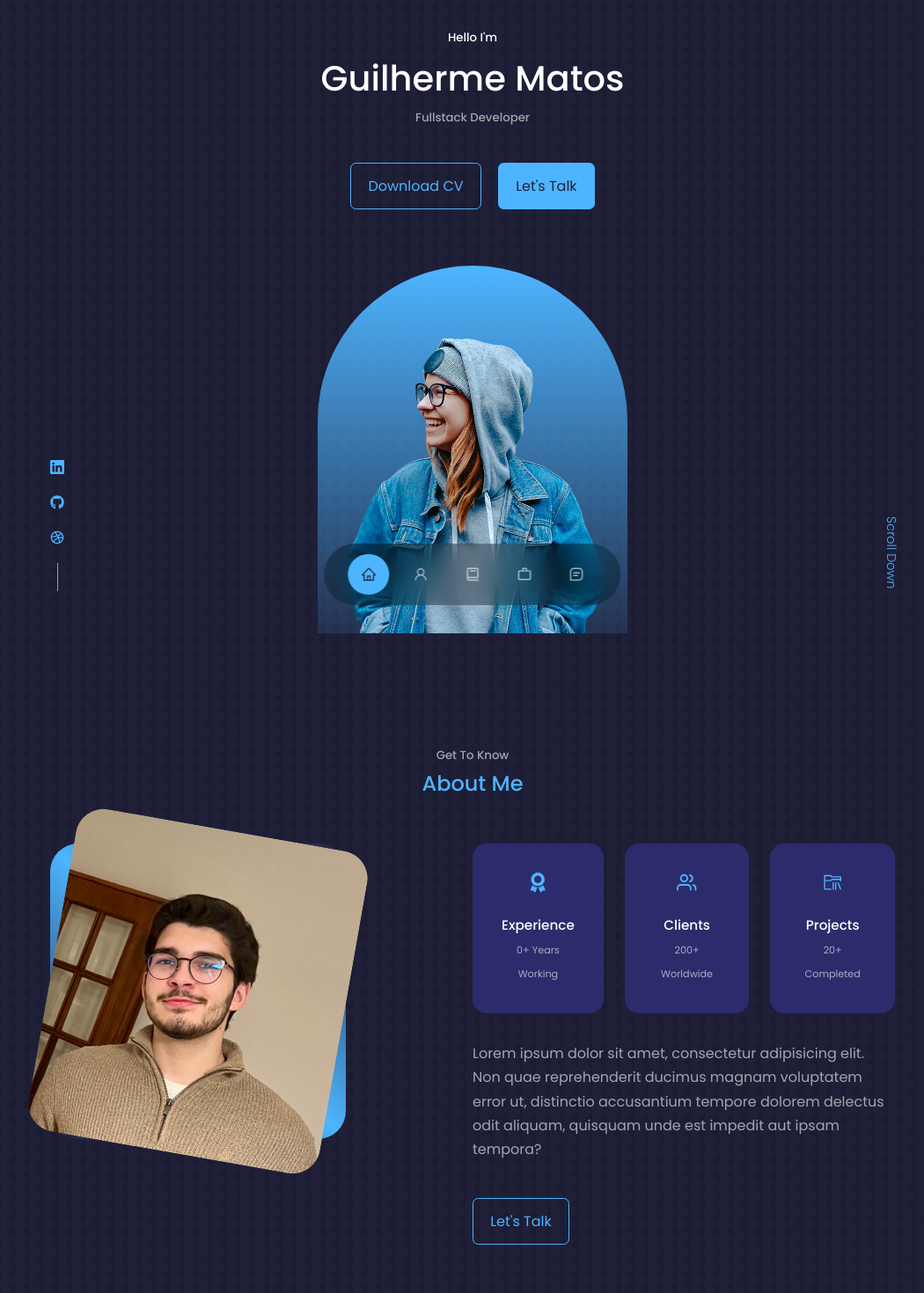
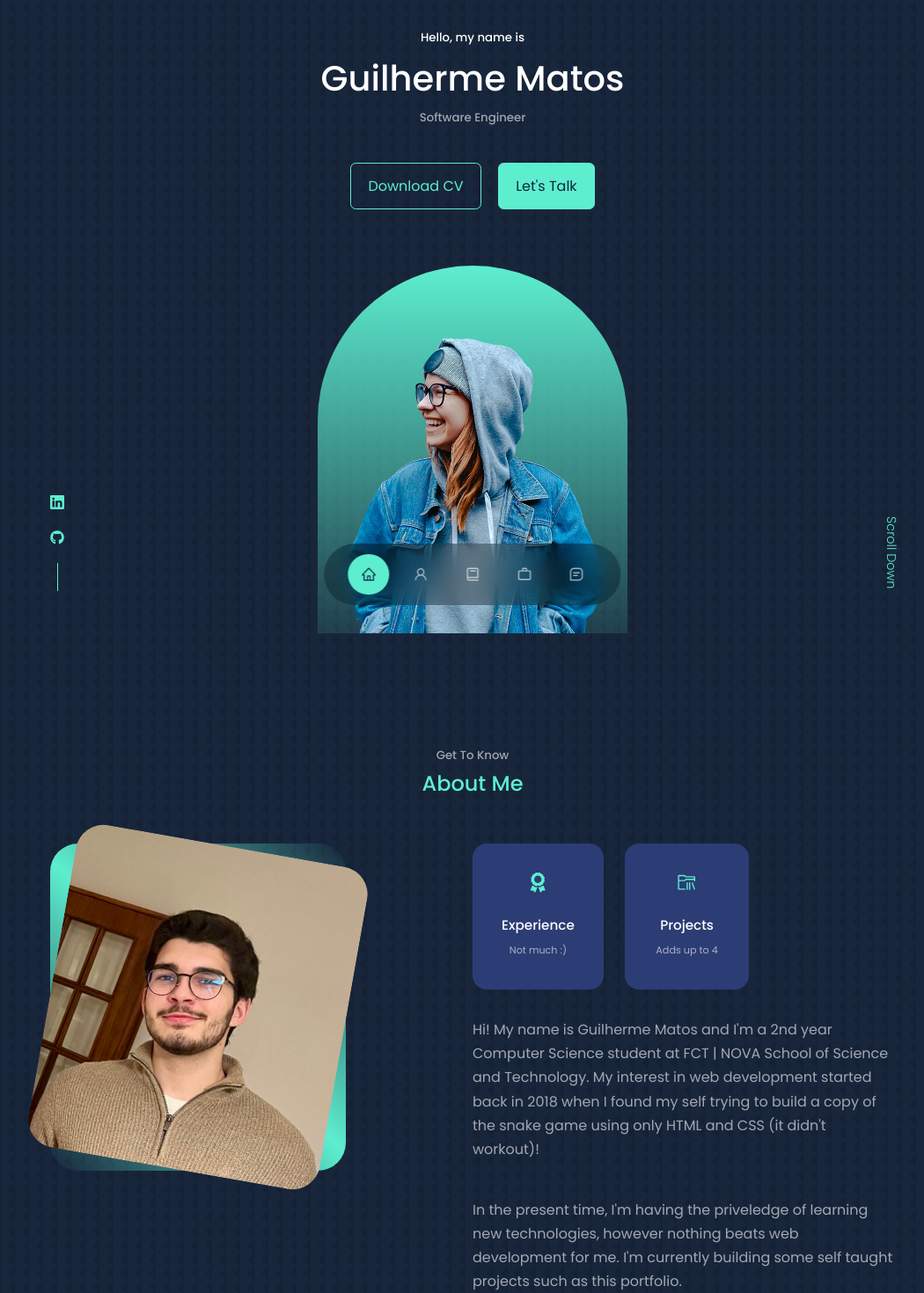
Before and after one commit to Guilhermeccm/Portfolio-final, a React (Create React App) app in the folder portfolio/portfolio/: page / in a window 1280 px wide. Shown: the part 80-1550 px from the top of the page at 88% size, without its empty margins (103-1153 px from the left). Built offline with nearby package versions, Linux system fonts and the light colour scheme.

Commit message:
Still need an image!

```diff
--- a/portfolio/portfolio/src/components/about/About.jsx
+++ b/portfolio/portfolio/src/components/about/About.jsx
@@ -23,28 +23,26 @@ function About() {
             <article className='about__card'>
               <FaAward className='about__icon'/>
               <h5>Experience</h5>
-              <small>0+ Years Working</small>
-            </article>
-
-            <article className='about__card'>
-              <FiUsers className='about__icon'/>
-              <h5>Clients</h5>
-              <small>200+ Worldwide</small>
+              <small>Not much :)</small>
             </article>
 
             <article className='about__card'>
               <VscFolderLibrary className='about__icon'/>
               <h5>Projects</h5>
-              <small>20+ Completed</small>
+              <small>Adds up to 4</small>
             </article>
 
          </div>
 
          <p>
-          Lorem ipsum dolor sit amet, consectetur adipisicing elit. Non quae reprehenderit ducimus magnam voluptatem error ut, distinctio accusantium
-          tempore dolorem delectus odit aliquam, quisquam unde est impedit aut ipsam tempora?
+          Hi! My name is Guilherme Matos and I'm a 2nd year Computer Science student at FCT | NOVA School of Science and Technology. My interest in web development
+          started back in 2018 when I found my self trying to build a copy of the snake game using only HTML and CSS (it didn't workout)!
          </p>
-         <a href='#contact' className='btn b'>Let's Talk</a>
+         <p>
+         In the present time, I'm having the priveledge of learning new technologies, however nothing beats web development for me. I'm currently building some self taught projects
+         such as this portfolio.
+         </p>
+
         </div>
       </div>
     </section>
--- a/portfolio/portfolio/src/components/about/about.css
+++ b/portfolio/portfolio/src/components/about/about.css
@@ -6,7 +6,7 @@
 
 .about__me {
     width: 100%;
-    aspect-ratio: 1/1;
+    height: fit-content;
     border-radius: 2rem;
     background: linear-gradient(45deg, transparent, var(--color-primary), transparent);
     display: grid;
--- a/portfolio/portfolio/src/components/footer/Footer.jsx
+++ b/portfolio/portfolio/src/components/footer/Footer.jsx
@@ -1,6 +1,5 @@
 import React from 'react'
 import './footer.css';
-import {FaFacebookF} from 'react-icons/fa'
 import {FaInstagram} from 'react-icons/fa'
 import {FaTwitter} from 'react-icons/fa'
 
@@ -21,9 +20,8 @@ function Footer() {
 
 
       <div className="footer__socials">
-        <a href="https://facebook.com" target="_blank"><FaFacebookF/></a>
-        <a href="https://instagram.com" target="_blank"><FaInstagram/></a>
-        <a href="https://twitter.com" target="_blank"><FaTwitter/></a>
+        <a href="https://www.instagram.com/guilhermeccm/" target="_blank"><FaInstagram/></a>
+        <a href="https://twitter.com/GuilhermeCOCM" target="_blank"><FaTwitter/></a>
       </div>
 
       <div className="footer__copyright">
--- a/portfolio/portfolio/src/components/header/Header.jsx
+++ b/portfolio/portfolio/src/components/header/Header.jsx
@@ -8,9 +8,9 @@ function Header() {
   return (
     <header>
       <div id='header' className='container header__container'>
-        <h5>Hello I'm</h5>
+        <h5>Hello, my name is</h5>
         <h1>Guilherme Matos</h1>
-        <h5 className='text-light'>Fullstack Developer</h5>
+        <h5 className='text-light'>Software Engineer</h5>
         <CTA/>
         <HeaderSocials/>
         <div className='me'>
--- a/portfolio/portfolio/src/components/header/HeaderSocials.jsx
+++ b/portfolio/portfolio/src/components/header/HeaderSocials.jsx
@@ -1,14 +1,12 @@
 import React from 'react'
 import {BsLinkedin} from 'react-icons/bs';
 import {FaGithub} from 'react-icons/fa';
-import {FiDribbble} from 'react-icons/fi'
 
 function HeaderSocials() {
   return (
     <div className='header__socials'>
-        <a href='https://linkedin.com' target="_blank"><BsLinkedin/></a>
-        <a href='https://github.com' target="_blank"><FaGithub/></a>
-        <a href='https://dribble.com' target="_blank"><FiDribbble/></a>
+        <a href='https://www.linkedin.com/in/guilherme-matos-795829226/' target="_blank"><BsLinkedin/></a>
+        <a href='https://github.com/Guilhermeccm' target="_blank"><FaGithub/></a>
     </div>
   )
 }
--- a/portfolio/portfolio/src/components/header/header.css
+++ b/portfolio/portfolio/src/components/header/header.css
@@ -9,6 +9,7 @@ header {
     height: 100%;
     position: relative;
 }
+
 
 /* ======================= CTA =================== */
 .cta {
--- a/portfolio/portfolio/src/index.css
+++ b/portfolio/portfolio/src/index.css
@@ -11,10 +11,15 @@
 }
 
 :root {
-    --color-bg: #1f1f38;
+    /* --color-bg: #1f1f38;
     --color-bg-variant: #2c2c6c;
     --color-primary: #4db5ff;
-    --color-primary-variant: rgba(77, 181, 255, 0.4);
+    --color-primary-variant: rgba(77, 181, 255, 0.4); */
+    --color-bg: #0a1930f0;
+    --color-bg-variant: #2c3c74;
+    --color-primary: #5DEECF;
+    --color-primary-variant: #5DEECF;
+
     --color-white: #fff;
     --color-light: rgba(255, 255, 255, 0.6);
 
```
